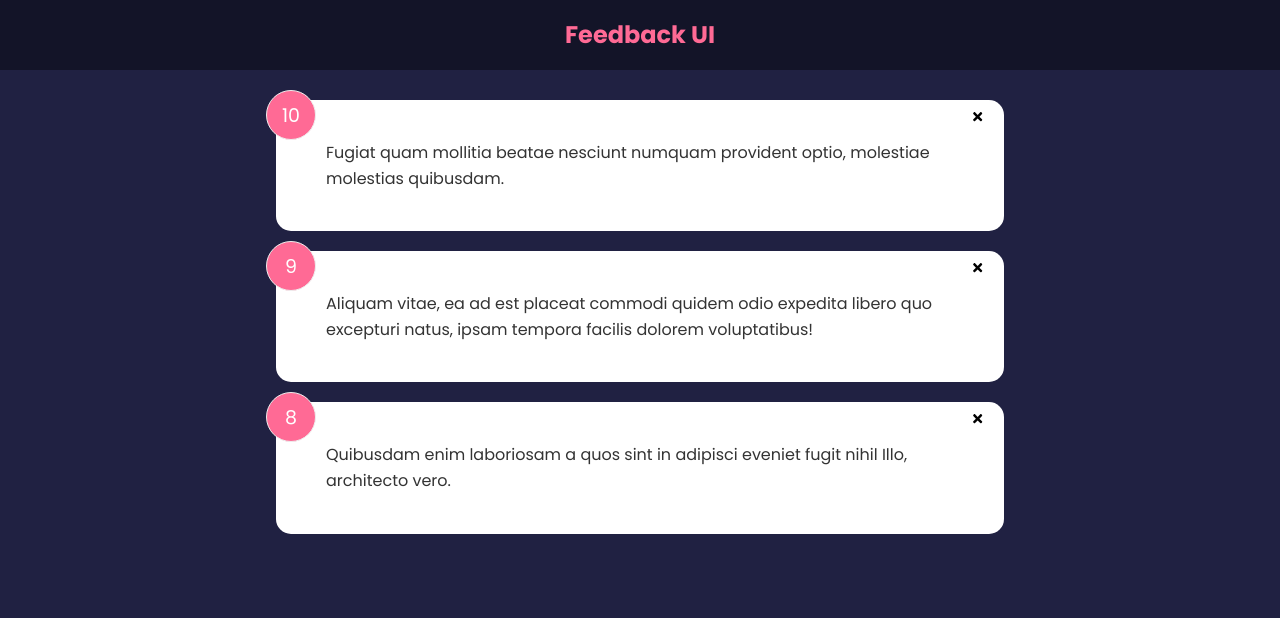
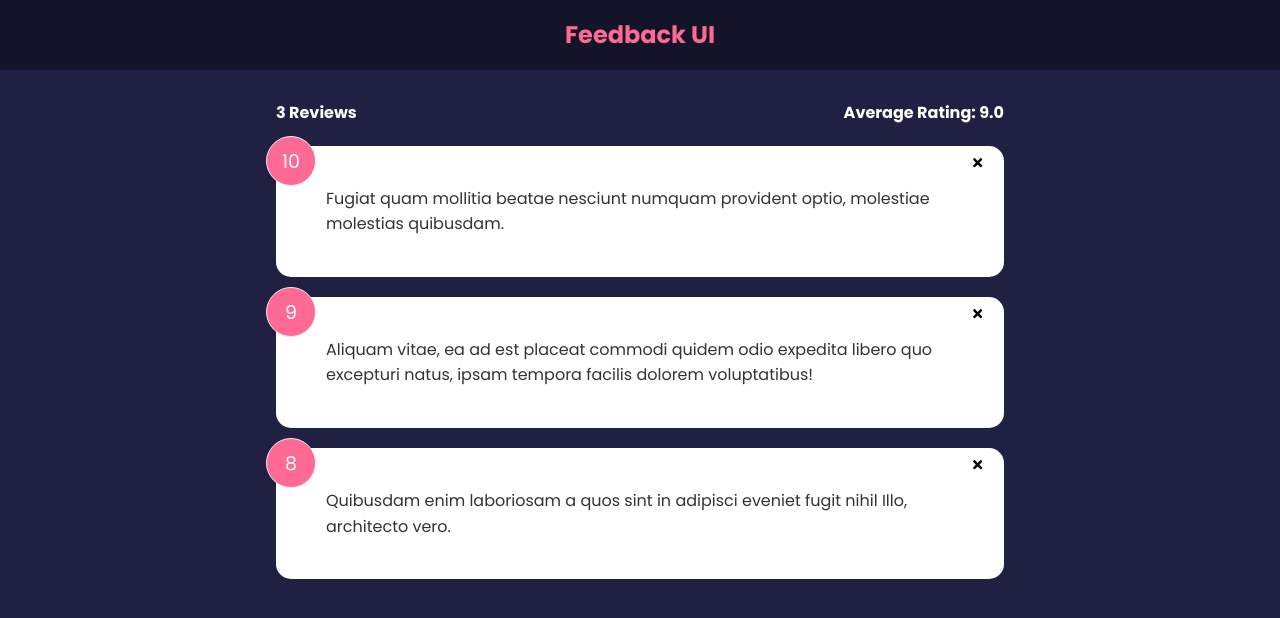
Before and after one commit to Codatrix1/React-2022, a React (Create React App) app: page / in a window 1280 px wide. Shown: the top 618 px of the page. Built offline with nearby package versions, Linux system fonts and the light colour scheme.

Commit message:
FeedbackStats Component & Reactivity

```diff
--- a/src/App.js
+++ b/src/App.js
@@ -3,6 +3,7 @@
 // components
 import Header from "./components/Header";
 import FeedbackList from "./components/FeedbackList";
+import FeedbackStats from "./components/FeedbackStats";
 
 // Global state
 import { useState } from "react";
@@ -23,6 +24,7 @@
     <React.Fragment>
       <Header />
       <div className="container">
+        <FeedbackStats feedback={feedback} />
         <FeedbackList feedback={feedback} handleDelete={deleteFeedback} />
       </div>
     </React.Fragment>
--- a/src/components/FeedbackList.jsx
+++ b/src/components/FeedbackList.jsx
@@ -6,6 +6,7 @@
 
 // React component
 const FeedbackList = ({ feedback, handleDelete }) => {
+  // check for feedback
   if (!feedback || feedback.length === 0) {
     return <p>No Feedback Yet</p>;
   }
--- /dev/null
+++ b/src/components/FeedbackStats.jsx
@@ -0,0 +1,29 @@
+import React from "react";
+import PropTypes from "prop-types";
+
+// React component
+const FeedbackStats = ({ feedback }) => {
+  // Calculate ratings average
+  let average =
+    feedback.reduce((accum, current) => {
+      return accum + current.rating;
+    }, 0) / feedback.length;
+
+  // fixing the result with one decimal point only: Also skip displaying 0 if there
+  // average = average.toFixed(1).replace(/[.,]0$/, "");
+  average = average.toFixed(1);
+
+  return (
+    <div className="feedback-stats">
+      <h4>{feedback.length} Reviews</h4>
+      <h4>Average Rating: {isNaN(average) ? 0 : average}</h4>
+    </div>
+  );
+};
+
+// prop types
+FeedbackStats.propTypes = {
+  feedback: PropTypes.array.isRequired,
+};
+
+export default FeedbackStats;
--- a/src/components/shared/Card.jsx
+++ b/src/components/shared/Card.jsx
@@ -11,7 +11,7 @@
   //   color: reverse ? "#fff" : "#333",
   // };
 
-  // // Conditional style based on class
+  // // Conditional style
   // return (
   //   <div className="card" style={conditionalStyles}>
   //     {children}
```
